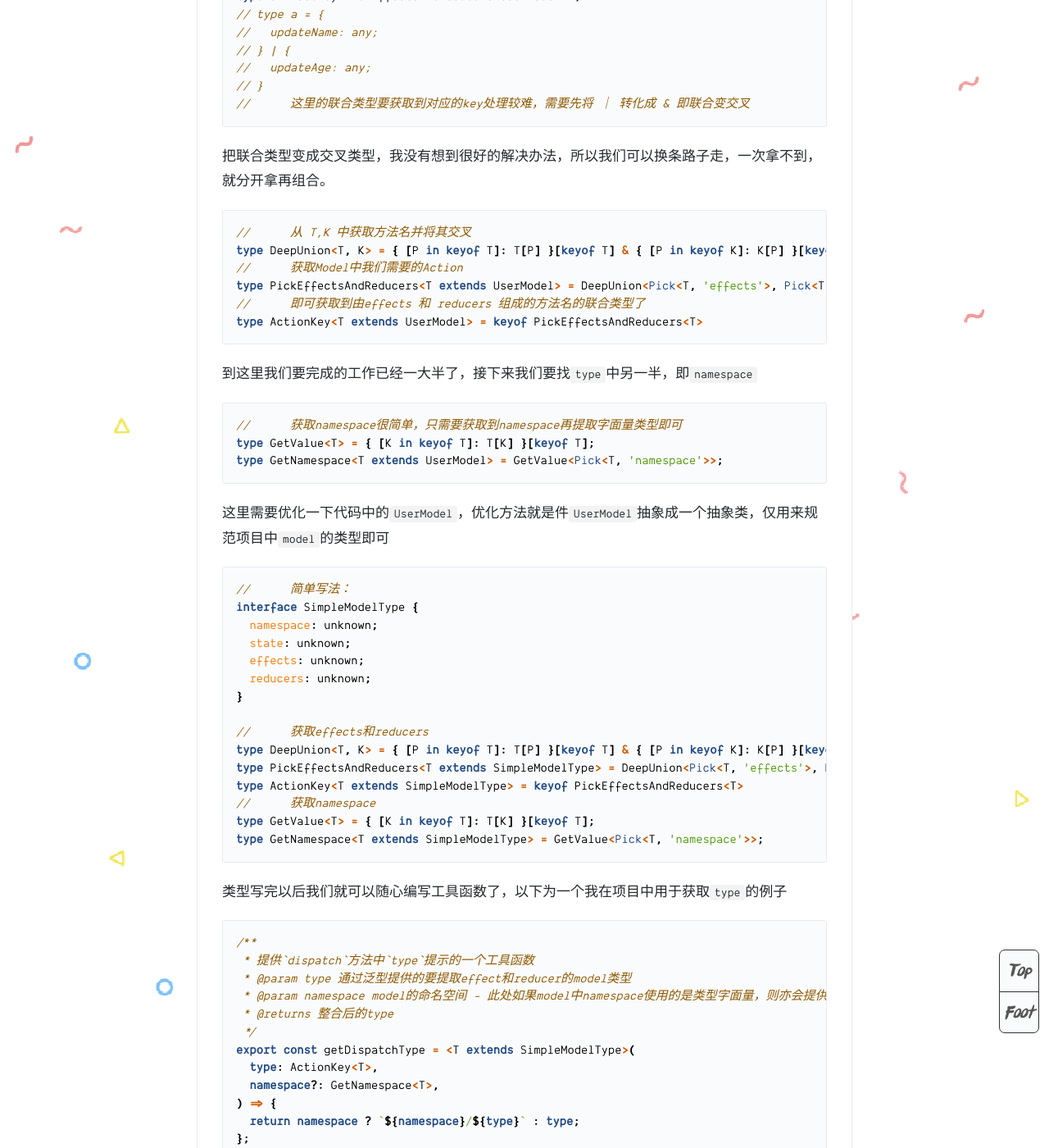
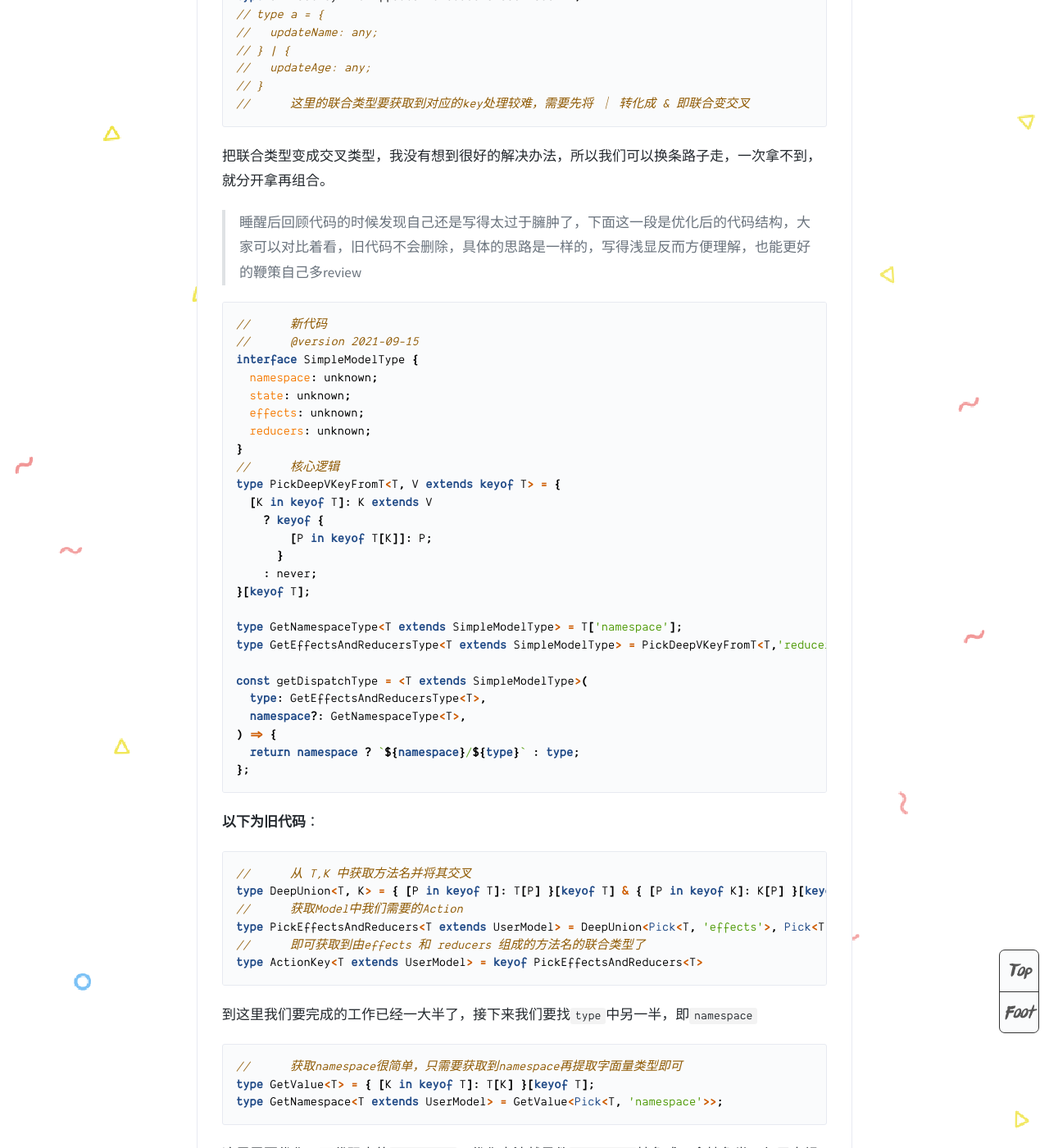
Before and after one commit to hamburgerdog/hamburgerdog.github.io, a Jekyll site: the page built from _posts/2021-09-14-用Ts为Dispatch赋能.md, in a window 1280 px wide and 1400 px high, scrolled down 1940 px. Shown: the whole window at 82% size. Built offline with Jekyll 4.4.1, drawn with Linux system fonts in a browser that asks for light colours; comment, search, counter and statistics services are not loaded.

Commit message:
:memo: & :sparkles: 【添加】更新文章

````diff
--- a/_posts/2021-09-14-用Ts为Dispatch赋能.md
+++ b/_posts/2021-09-14-用Ts为Dispatch赋能.md
@@ -55,6 +55,39 @@ type a = GetKey<PickEffectsAndReducers<UserModel>>;
 ```
 
 把联合类型变成交叉类型，我没有想到很好的解决办法，所以我们可以换条路子走，一次拿不到，就分开拿再组合。
+
+> 睡醒后回顾代码的时候发现自己还是写得太过于臃肿了，下面这一段是优化后的代码结构，大家可以对比着看，旧代码不会删除，具体的思路是一样的，写得浅显反而方便理解，也能更好的鞭策自己多review
+
+```typescript
+//	新代码
+//	@version 2021-09-15
+interface SimpleModelType {
+  namespace: unknown;
+  state: unknown;
+  effects: unknown;
+  reducers: unknown;
+}
+//	核心逻辑
+type PickDeepVKeyFromT<T, V extends keyof T> = {
+  [K in keyof T]: K extends V
+    ? keyof {
+        [P in keyof T[K]]: P;
+      }
+    : never;
+}[keyof T];
+
+type GetNamespaceType<T extends SimpleModelType> = T['namespace'];
+type GetEffectsAndReducersType<T extends SimpleModelType> = PickDeepVKeyFromT<T,'reducers' | 'effects' >;
+
+const getDispatchType = <T extends SimpleModelType>(
+  type: GetEffectsAndReducersType<T>,
+  namespace?: GetNamespaceType<T>,
+) => {
+  return namespace ? `${namespace}/${type}` : type;
+};
+```
+
+**以下为旧代码**：
 
 ```typescript
 //	从 T,K 中获取方法名并将其交叉
````
